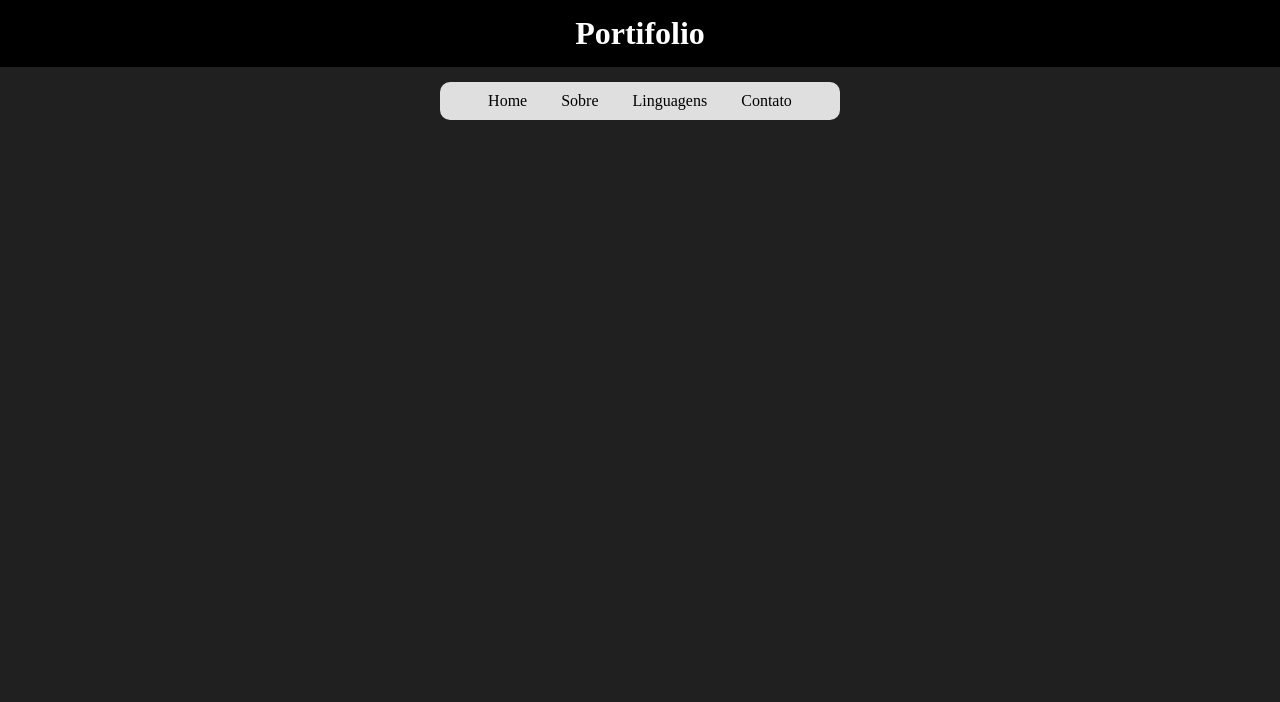
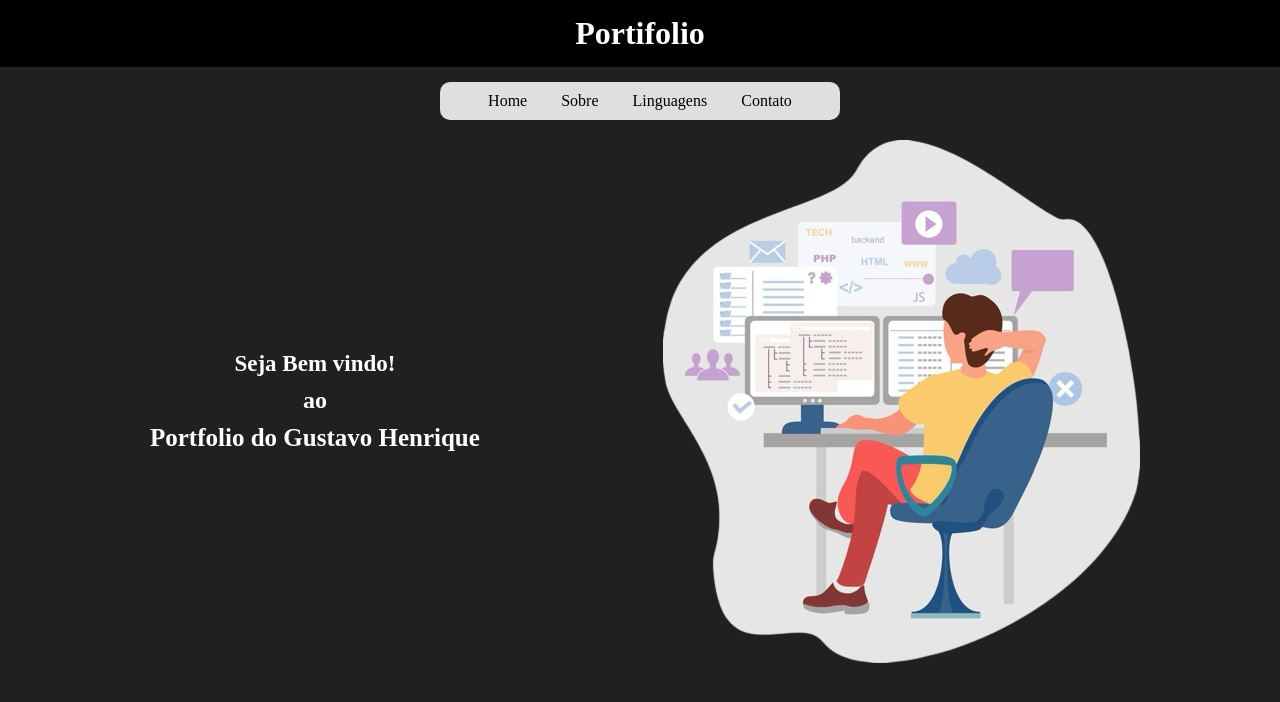
Before and after one commit to GustavoGu0202/Portfolio, a plain HTML site: page index.html in a window 1280 px wide. Drawn offline with nearby package versions, Linux system fonts and the light colour scheme.

Commit message:
atualização

```diff
--- a/estilos/media-query.css
+++ b/estilos/media-query.css
@@ -58,4 +58,26 @@
 
     }
 
+    main{
+
+    }
+
+    .home{
+        display: flex;
+        width: 1000px;
+        flex-direction: row-reverse;
+        justify-content: space-between;
+        align-items: center;
+    }
+
+    .home-img img{
+        width: 100%;
+
+    }
+
+    .home-text{
+
+    }
+
+
 }
--- a/index.css
+++ b/index.css
@@ -70,6 +70,39 @@ main{
 
 }
 
-section{
+.home{
+    justify-content: space-between;
+    display: block;
+    margin: 20px auto;
+    width: 320px;
 
 }
+
+.home-img img{
+    display: block;
+    margin: auto;
+    width: 85vw;
+}
+
+.home-text h1, h2, h3{
+    text-align: center;
+    color: white;
+
+}
+
+.home-text h1{
+    font-size: 25px;
+    text-align: center;
+    padding: 10px;
+
+
+}
+
+.home-text h2{
+
+}
+
+.home-text h3{
+   font-size: 23px;
+   padding: 10px;
+}
--- a/index.html
+++ b/index.html
@@ -31,7 +31,18 @@
     </nav>
 
     <main>
-        <section>
+        <section class="home">
+
+            <main class="home-img">
+                <img src="imagens/logo-sem-fundo.png" alt="">
+            </main>
+
+            <main class="home-text">
+                <h3>Seja Bem vindo!</h3>
+                <h2>ao</h2>
+                <h1>Portfolio do Gustavo Henrique</h1>
+
+            </main>
 
         </section>
     </main>
```
